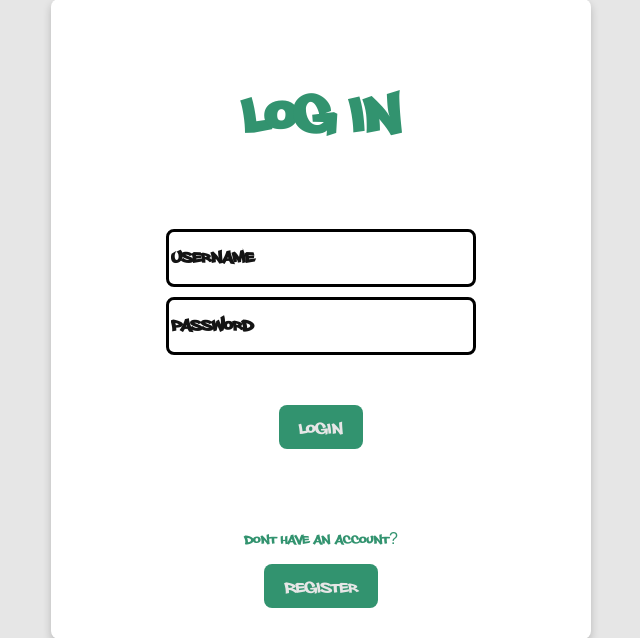
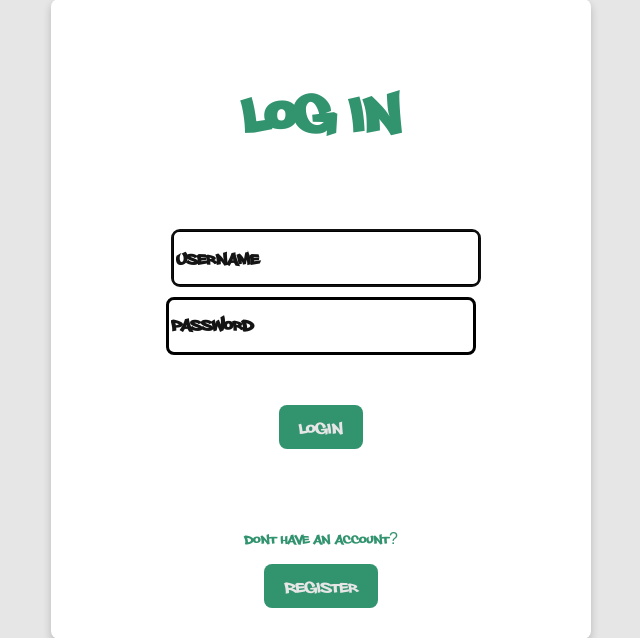
Before and after one commit to justincox8/HabTrack, a Flask app: page / in a window 1280 px wide, with the restyled element focused. Shown: the part 51-689 px from the top of the page, without its empty margins (319-959 px from the left). Run offline with Flask 3, Linux system fonts and the light colour scheme; some libraries are stand-ins or nearby versions.

Commit message:
css change

```diff
--- a/static/css/styles.css
+++ b/static/css/styles.css
@@ -81,8 +81,11 @@ form.addhab{
     height: 50px;
 }
 
-input:focus{
+.form-inputs:focus{
     outline: none;
+    color: #e6e6e6;
+    background-color: #32936f;
+    font-size: 20px;
 }
 
 h2.subtitle {
@@ -259,6 +262,13 @@ input.lrform-inp {
     color: #141414;
 }
 
+.lrform-inp:focus {
+    font-family: "Philly Sans", sans-serif;
+    color: #141414;
+    margin-left: 10px;
+    font-size: 20px;
+    font-weight: bold
+}
 h2.lrhead {
     color: #32936f;
     text-align: center;
```
